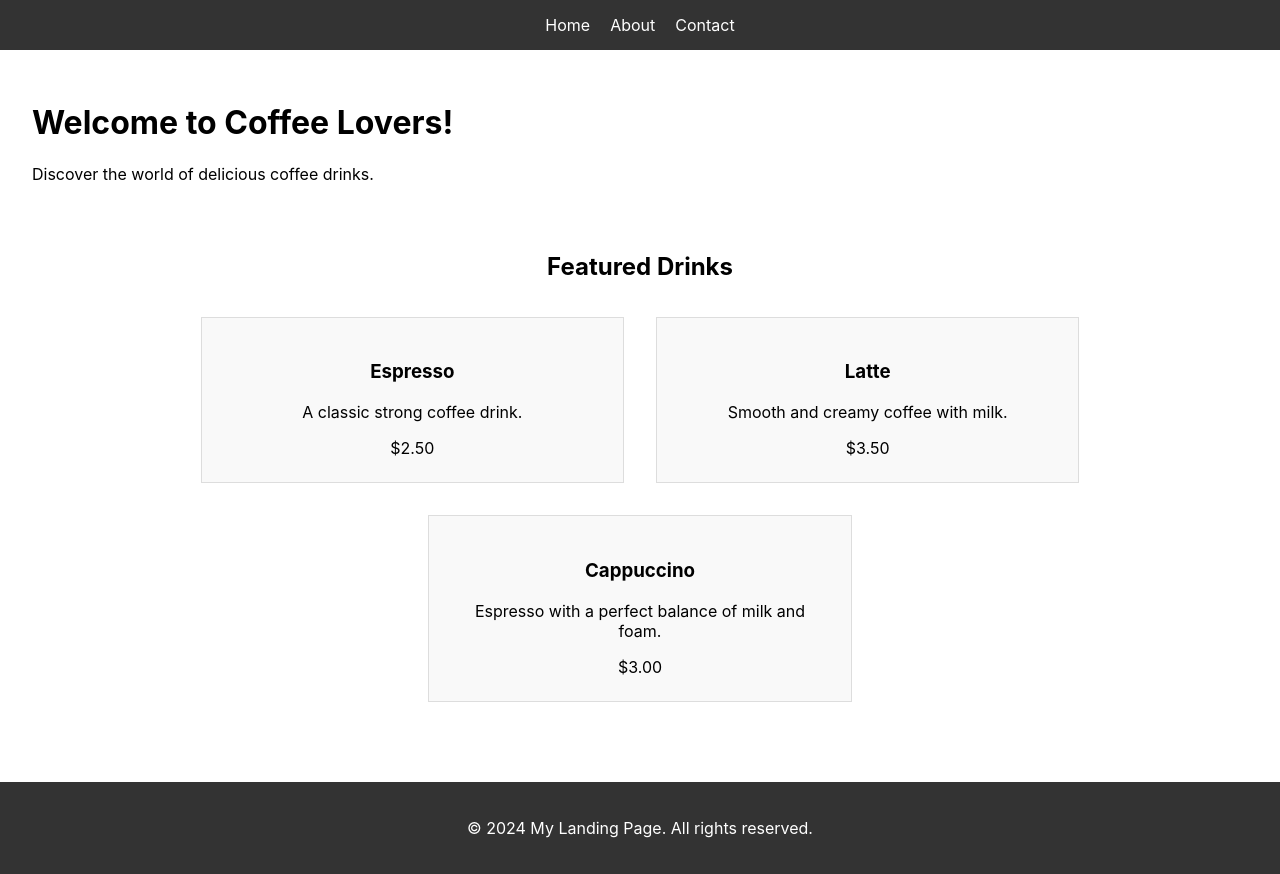
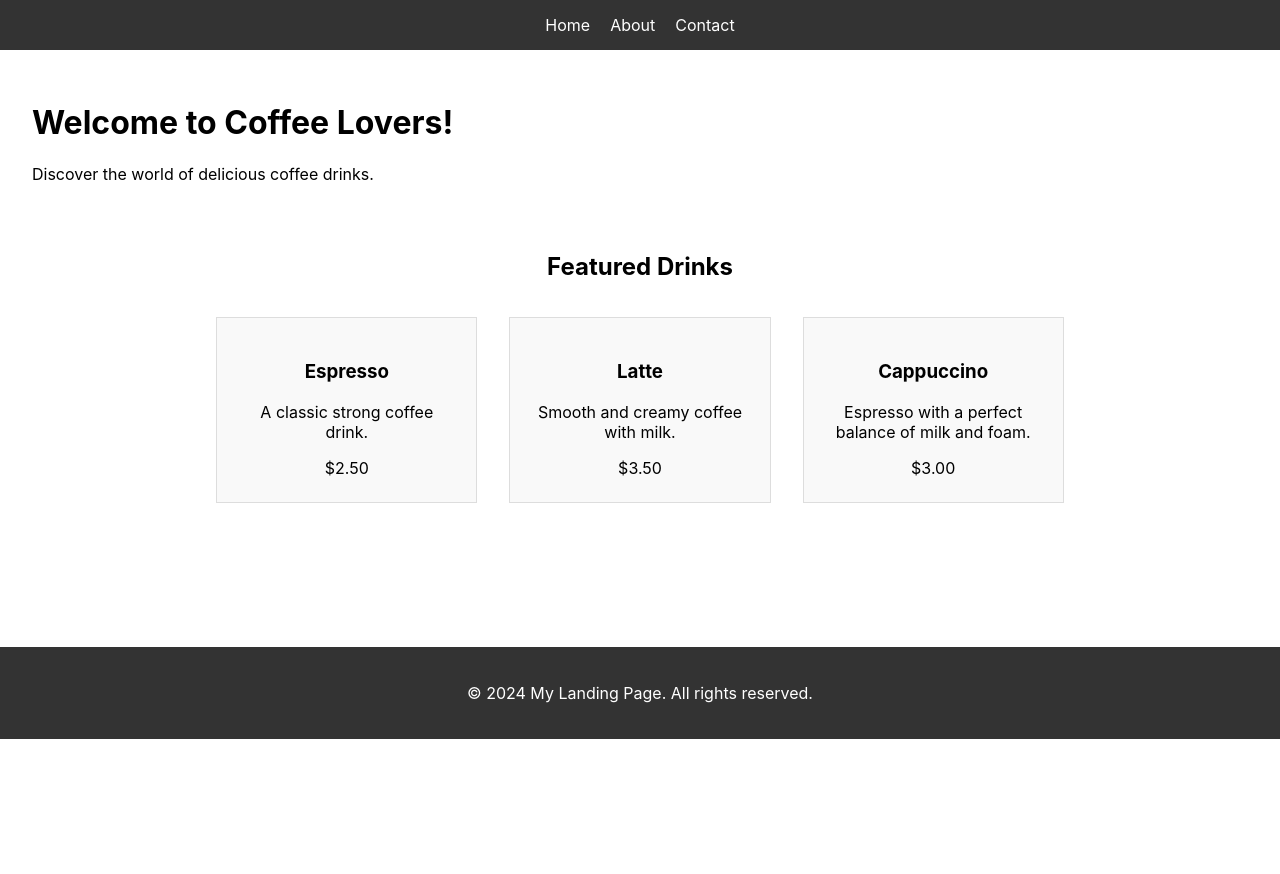
Before and after one commit to KoTe042/react-first-project, a React (Create React App) app in the folder my-app/: page / in a window 1280 px wide. After the commit the page ends 800 px from the top, so only its background shows below. Built offline with nearby package versions, Linux system fonts and the light colour scheme; the HTML template or start-up script is replaced by a standard one.

Commit message:
Update FeaturedDrinks.module.scss

```diff
--- a/my-app/src/components/featured_drinks/FeaturedDrinks.module.scss
+++ b/my-app/src/components/featured_drinks/FeaturedDrinks.module.scss
@@ -1,6 +1,7 @@
 .featuredDrinks {
     text-align: center;
     padding: 2rem 0;
+    margin-bottom: 4rem;
   }
 
   .drinksList {
@@ -17,7 +18,7 @@
     border: 1px solid #ddd;
     margin: 1rem;
     padding: 1.5rem;
-    width: calc(33.333% - 2rem);
+    width: calc(20% - 2rem);
   }
 
   @media screen and (max-width: 768px) {
```
